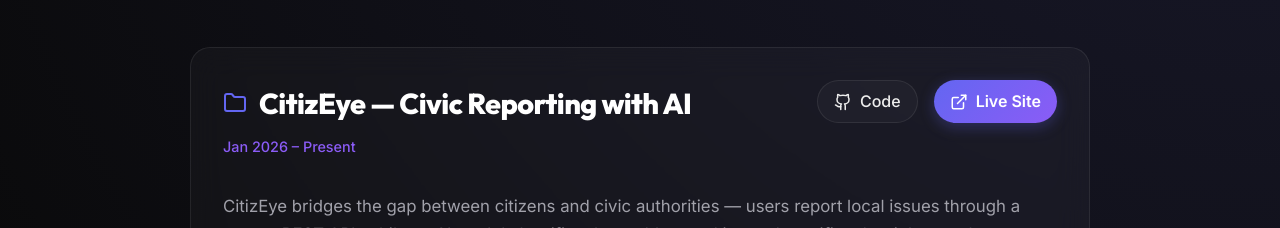
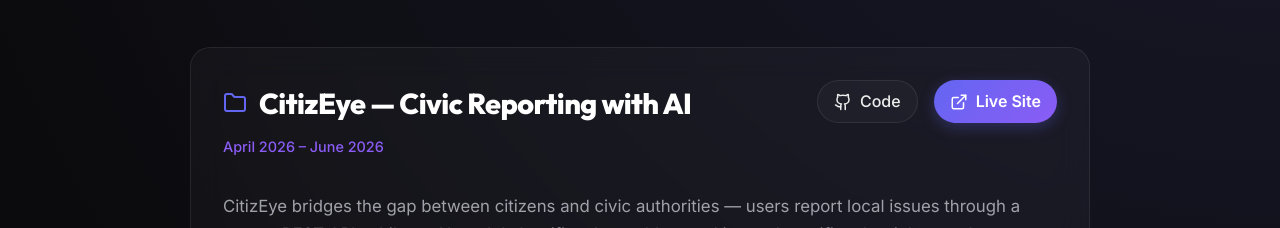
Before and after one commit to shkshhnwz/portfolio, a React app: page / in a window 1280 px wide. Shown: the part 2080-2308 px from the top of the page. Built offline with nearby package versions, Linux system fonts and the light colour scheme; the HTML template or start-up script is replaced by a standard one.

Commit message:
Date of CitizEye added

```diff
--- a/src/components/Projects.jsx
+++ b/src/components/Projects.jsx
@@ -20,7 +20,7 @@ const Projects = () => {
     },
     {
       title: "CitizEye — Civic Reporting with AI",
-      date: "Jan 2026 – Present",
+      date: "April 2026 – June 2026",
       description: "CitizEye bridges the gap between citizens and civic authorities — users report local issues through a secure REST API, while an AI model classifies the problem and instantly notifies the right people.",
       features: [
         "AI-Powered Civic Issue Detection",
```
